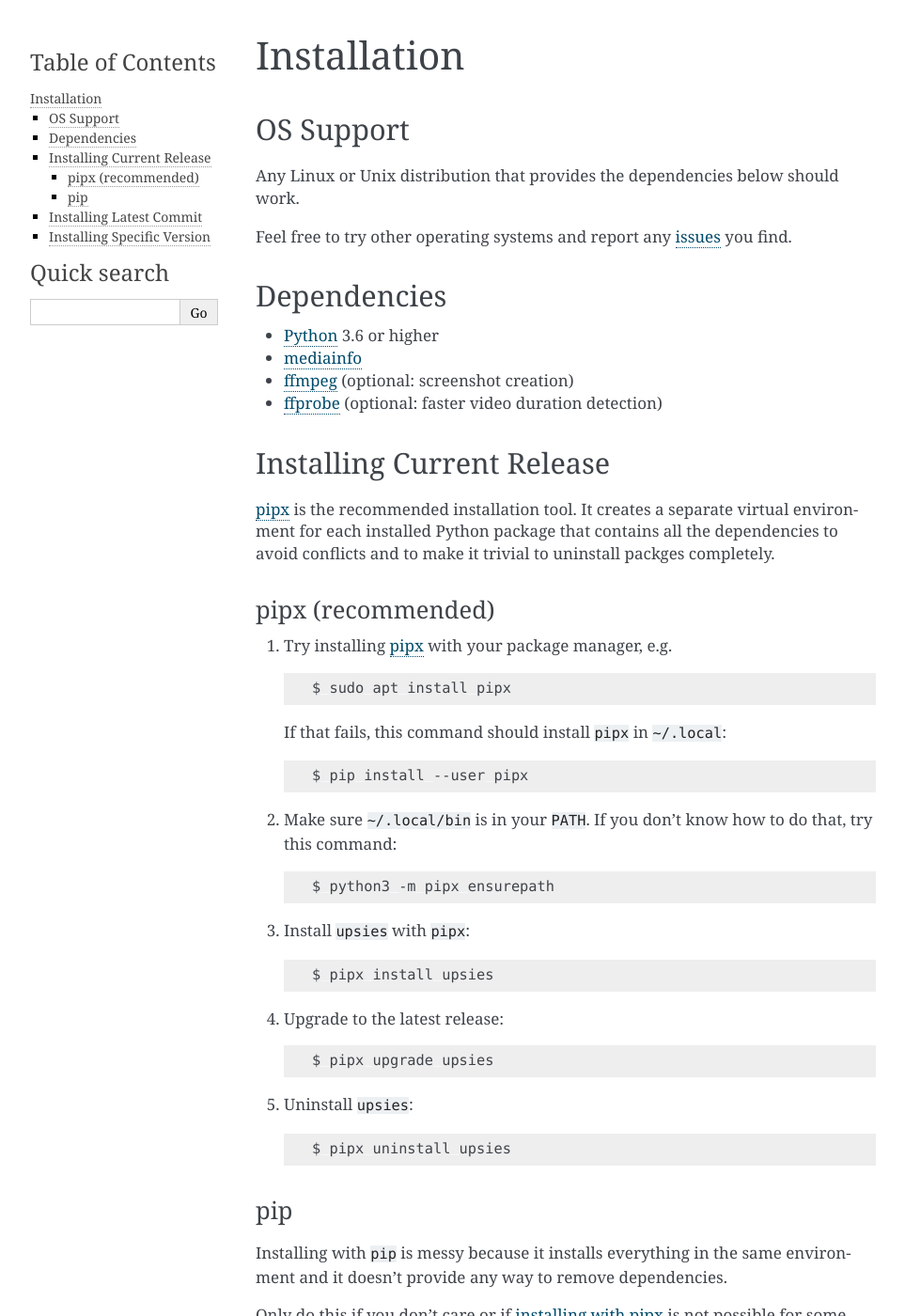
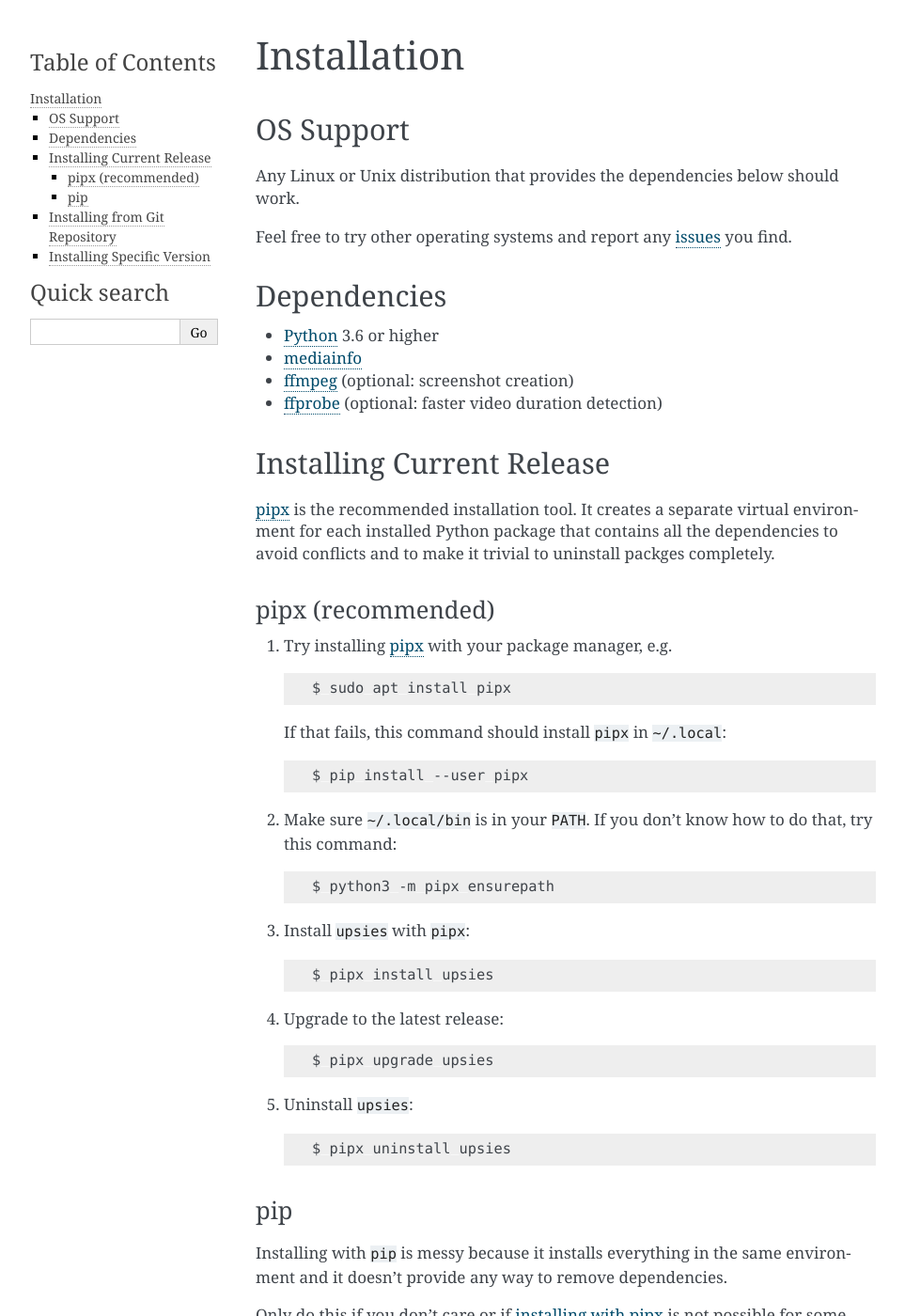
Before and after one commit to plotski/upsies, a Sphinx documentation site: the page built from docs/installation.rst, in a window 1280 px wide and 1400 px high. Shown: the whole window at 94% size, without its empty margins (148-1111 px from the left). Built offline with Sphinx 7.4.7, drawn with Linux system fonts in a browser that asks for light colours; pages that are not in the unit, such as notebooks, are missing from menus; some of the changed text lies outside the part shown.

Commit message:
Adjust docs

```diff
--- a/docs/installation.rst
+++ b/docs/installation.rst
@@ -87,8 +87,8 @@
    $ # Remove upsies (but not its dependencies)
    $ pip uninstall upsies
 
-Installing Latest Commit
-------------------------
+Installing from Git Repository
+------------------------------
 
 If you just want to run the current development version without having to clone,
 you can also do that with `pipx`_.
```
